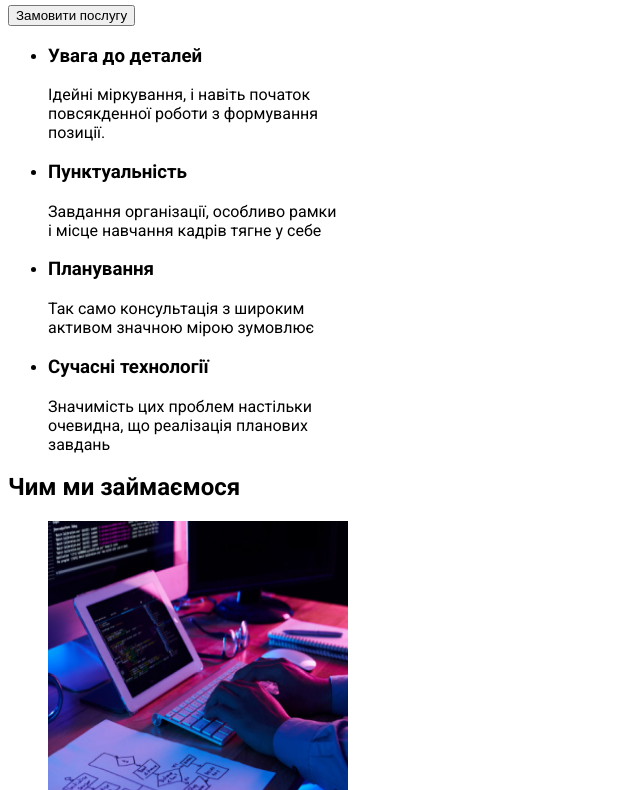
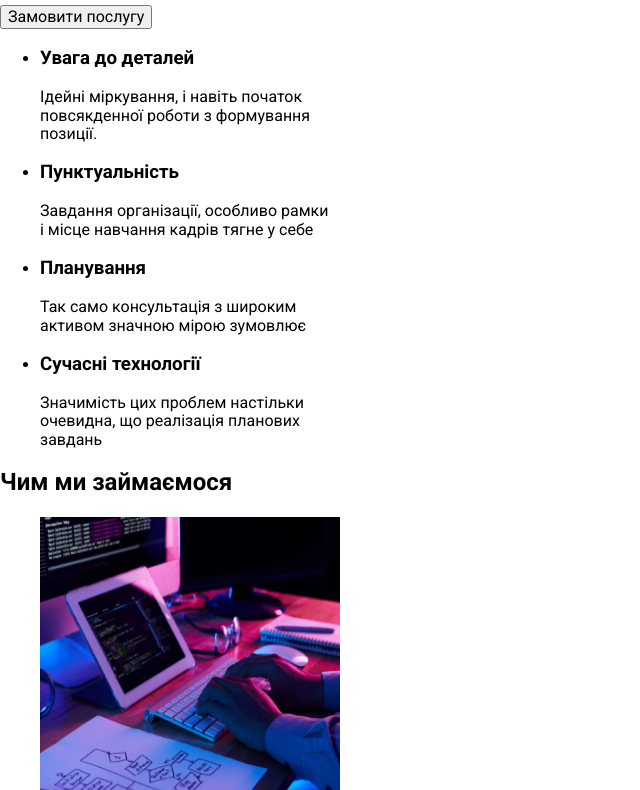
Before and after one commit to Ignat21215/webstudio_scss, a plain HTML site: page index.html in a window 1280 px wide. Shown: the part 217-1007 px from the top of the page, without its empty margins (0-640 px from the left). Drawn offline with nearby package versions, Linux system fonts and the light colour scheme.

Commit message:
Update index.html

```diff
--- a/index.html
+++ b/index.html
@@ -7,6 +7,7 @@
     <link href="./css/style.css" rel="stylesheet">
     <link href="https://fonts.googleapis.com/css2?family=Roboto:ital,wght@0,100..900;1,100..900&display=swap" rel="stylesheet">
     <link href="https://fonts.googleapis.com/css2?family=Raleway:ital,wght@0,100..900;1,100..900&display=swap" rel="stylesheet">
+    <link href="https://necolas.github.io/normalize.css/8.0.1/normalize.css" rel="stylesheet">
 </head>
 <body>
     <!-- шапка -->
```
